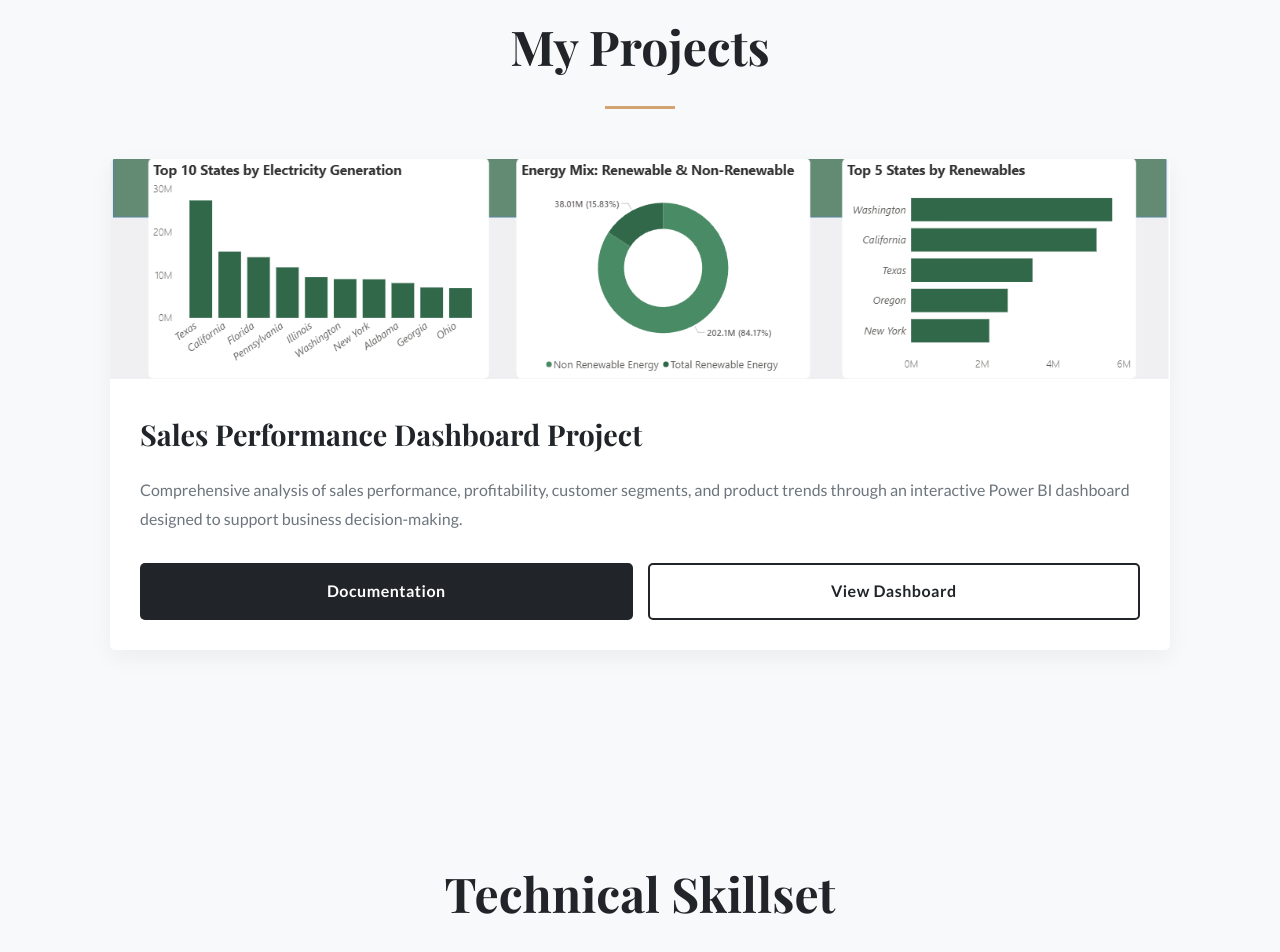
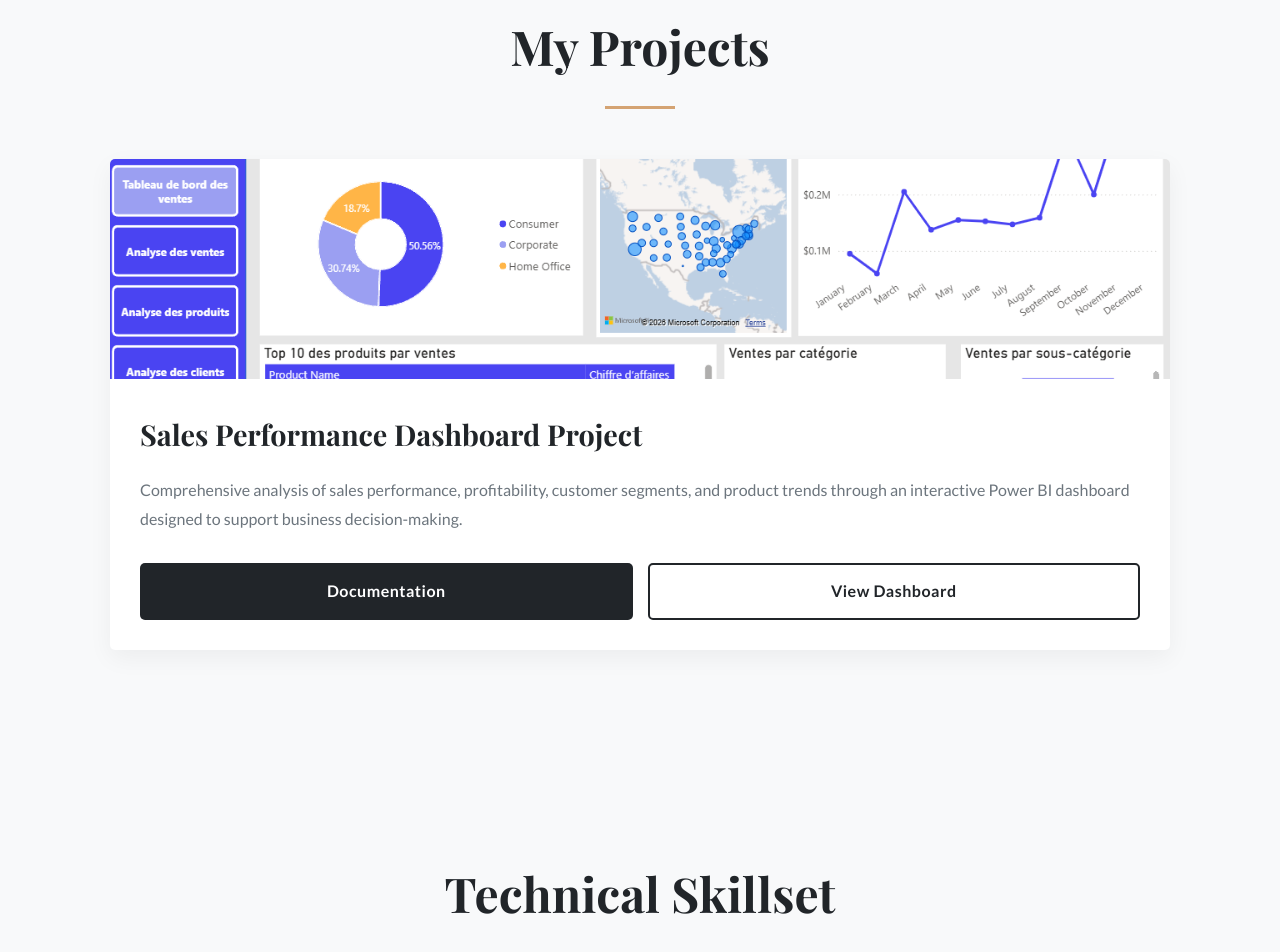
Before and after one commit to OutmanAMRHOURH/outmanamrhourh.github.io, a plain HTML site: page index.html in a window 1280 px wide. Shown: the part 1305-2257 px from the top of the page. Drawn offline with nearby package versions, Linux system fonts and the light colour scheme.

Commit message:
Update index.html

```diff
--- a/index.html
+++ b/index.html
@@ -85,7 +85,7 @@
             <!-- Project 1 -->
              <div class="project-card">
                 <!--💡UPDATE: Add a preview image of your project to assets/images/ -->
-                <img src="assets/images/US-Elec.png" alt="Project One Preview">
+                <img src="assets/images/2.png" alt="Project One Preview">
                 <div class="project-card-content">
                     <h3>Sales Performance Dashboard Project</h3>
                     <p>Comprehensive analysis of sales performance, profitability, customer segments, and product trends through
```
